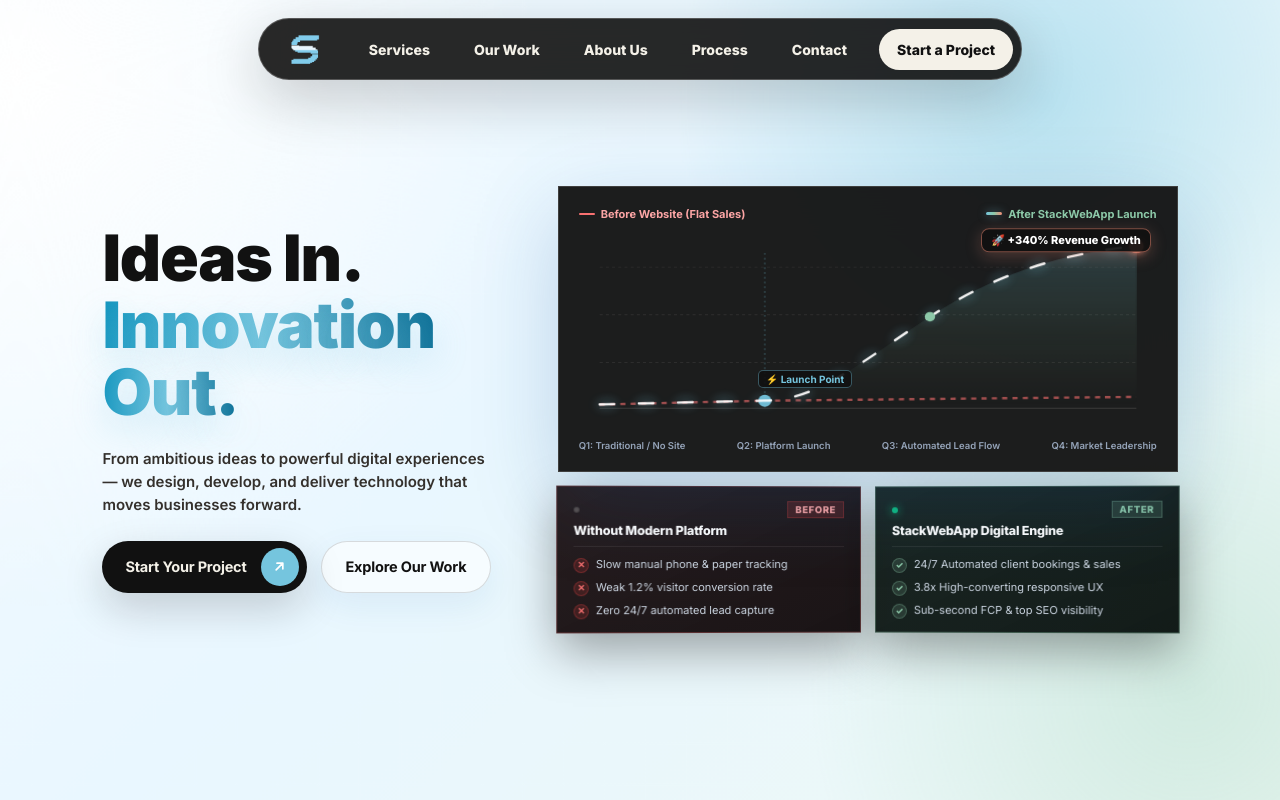
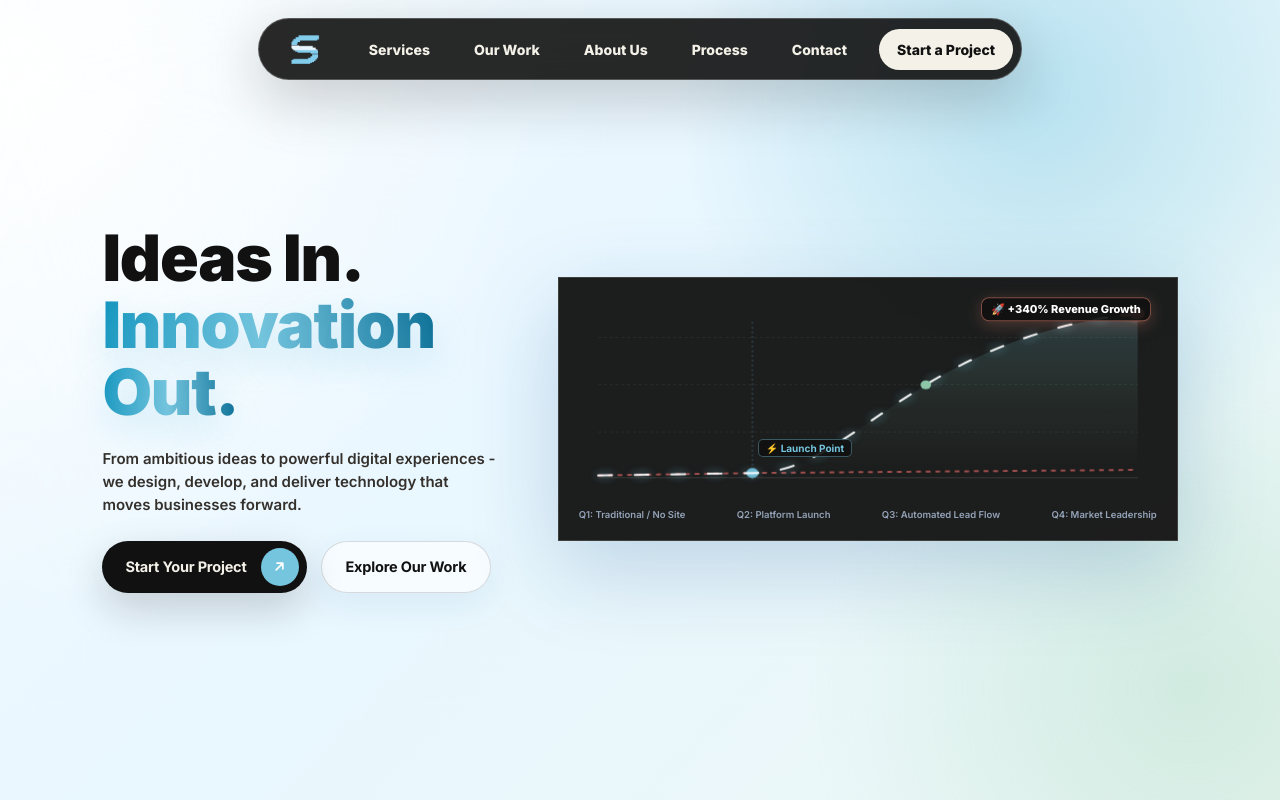
Before and after one commit to hariharan-developer-31/pg-website, a Next.js app: page / in a window 1280 px wide. Shown: the top 800 px of the page. Built offline with nearby package versions, Linux system fonts and the light colour scheme.

Commit message:
style: replace em dash with hyphen in hero lead text

```diff
--- a/app/page.jsx
+++ b/app/page.jsx
@@ -749,7 +749,7 @@ export default function Home() {
                 </h1>
 
                 <p className="hero-lead">
-                  From ambitious ideas to powerful digital experiences — we design, develop, and deliver technology that moves businesses forward.
+                  From ambitious ideas to powerful digital experiences - we design, develop, and deliver technology that moves businesses forward.
                 </p>
 
                 <div className="hero-actions">
@@ -774,26 +774,15 @@ export default function Home() {
                 </div>
               </div>
 
-              {/* Animated Business Growth Visualizer: Separated Architecture */}
+              {/* Animated Business Growth Visualizer: Prominent Standalone Showcase */}
               <div
                 className="hero-console growth-visualizer reveal"
-                aria-label="StackWebApp business growth and sales impact visualizer"
+                aria-label="Before Website vs After StackWebApp Launch revenue growth curve showing +340% Revenue Growth"
               >
-                {/* PART 1: Bigger Graph Showcase Device (Direct Single Layer) */}
+                {/* Bigger Graph Showcase Device with 12px Border Radius */}
                 <div className="growth-shell growth-chart-container">
-                  <div className="chart-legend">
-                    <div className="legend-item legend-before">
-                      <span className="legend-line line-before" />
-                      <span>Before Website (Flat Sales)</span>
-                    </div>
-                    <div className="legend-item legend-after">
-                      <span className="legend-line line-after" />
-                      <span>After StackWebApp Launch</span>
-                    </div>
-                  </div>
-
                   <div className="chart-svg-wrap">
-                    <svg viewBox="0 0 560 215" className="growth-svg" fill="none" preserveAspectRatio="none">
+                    <svg viewBox="0 0 600 260" className="growth-svg" fill="none" preserveAspectRatio="none">
                       <defs>
                         <linearGradient id="growthAreaGrad" x1="0" y1="0" x2="0" y2="1">
                           <stop offset="0%" stopColor="#75C5DE" stopOpacity="0.45" />
@@ -815,34 +804,34 @@ export default function Home() {
                         </filter>
                       </defs>
 
-                      {/* Subtle Grid Lines */}
-                      <line x1="20" y1="40" x2="540" y2="40" stroke="rgba(244, 241, 232, 0.08)" strokeDasharray="3 3" />
-                      <line x1="20" y1="90" x2="540" y2="90" stroke="rgba(244, 241, 232, 0.08)" strokeDasharray="3 3" />
-                      <line x1="20" y1="140" x2="540" y2="140" stroke="rgba(244, 241, 232, 0.08)" strokeDasharray="3 3" />
-                      <line x1="20" y1="188" x2="540" y2="188" stroke="rgba(244, 241, 232, 0.14)" />
+                      {/* Subtle Horizontal Grid Lines */}
+                      <line x1="20" y1="50" x2="580" y2="50" stroke="rgba(244, 241, 232, 0.08)" strokeDasharray="3 3" />
+                      <line x1="20" y1="110" x2="580" y2="110" stroke="rgba(244, 241, 232, 0.08)" strokeDasharray="3 3" />
+                      <line x1="20" y1="170" x2="580" y2="170" stroke="rgba(244, 241, 232, 0.08)" strokeDasharray="3 3" />
+                      <line x1="20" y1="228" x2="580" y2="228" stroke="rgba(244, 241, 232, 0.14)" />
 
                       {/* Growth Gradient Area */}
                       <path
-                        d="M 20 184 L 180 180 C 230 180, 270 142, 340 92 C 410 42, 480 24, 540 18 L 540 188 L 20 188 Z"
+                        d="M 20 225 L 180 222 C 240 222, 280 170, 360 110 C 440 50, 520 26, 580 20 L 580 230 L 20 230 Z"
                         fill="url(#growthAreaGrad)"
                         className="growth-fill-path"
                       />
 
                       {/* Before Website Flat Baseline (Dashed Red/Muted) */}
                       <path
-                        d="M 20 184 L 180 180 L 540 176"
+                        d="M 20 225 L 180 222 L 580 218"
                         stroke="rgba(248, 113, 113, 0.6)"
                         strokeWidth="2.5"
                         strokeDasharray="5 5"
                       />
 
                       {/* Launch Event Dividing Line & Marker */}
-                      <line x1="180" y1="25" x2="180" y2="188" stroke="rgba(117, 197, 222, 0.35)" strokeDasharray="2 3" />
-                      <circle cx="180" cy="180" r="6" fill="#75C5DE" className="launch-pulse-node" />
+                      <line x1="180" y1="30" x2="180" y2="230" stroke="rgba(117, 197, 222, 0.35)" strokeDasharray="3 3" />
+                      <circle cx="180" cy="222" r="6" fill="#75C5DE" className="launch-pulse-node" />
 
                       {/* After Website / Web App Surge Curve */}
                       <path
-                        d="M 20 184 L 180 180 C 230 180, 270 142, 340 92 C 410 42, 480 24, 540 18"
+                        d="M 20 225 L 180 222 C 240 222, 280 170, 360 110 C 440 50, 520 26, 580 20"
                         stroke="url(#growthLineGrad)"
                         strokeWidth="3.5"
                         strokeLinecap="round"
@@ -852,7 +841,7 @@ export default function Home() {
 
                       {/* Running Telemetry Stream (Active on Scroll or Auto on Desktop) */}
                       <path
-                        d="M 20 184 L 180 180 C 230 180, 270 142, 340 92 C 410 42, 480 24, 540 18"
+                        d="M 20 225 L 180 222 C 240 222, 280 170, 360 110 C 440 50, 520 26, 580 20"
                         stroke="#ffffff"
                         strokeWidth="2.5"
                         strokeLinecap="round"
@@ -860,8 +849,8 @@ export default function Home() {
                       />
 
                       {/* Active Growth Nodes */}
-                      <circle cx="340" cy="92" r="5" fill="#8CC8A8" className="growth-node" />
-                      <circle cx="540" cy="18" r="7" fill="#F08C76" className="growth-peak-node" />
+                      <circle cx="360" cy="110" r="5.5" fill="#8CC8A8" className="growth-node" />
+                      <circle cx="580" cy="20" r="7.5" fill="#F08C76" className="growth-peak-node" />
                     </svg>
 
                     {/* Callout Badges inside chart */}
@@ -878,59 +867,6 @@ export default function Home() {
                     <span>Q2: Platform Launch</span>
                     <span>Q3: Automated Lead Flow</span>
                     <span>Q4: Market Leadership</span>
-                  </div>
-                </div>
-
-                {/* PART 2 & 3: Below Graph At Center — Left & Right Animative Tablets */}
-                <div className="tablet-comparison-row">
-                  {/* Left Tablet: BEFORE */}
-                  <div className="comparison-tablet tablet-before before-card">
-                    <div className="tablet-header comparison-badge before-badge">
-                      <div className="tablet-status">
-                        <span className="tablet-camera" />
-                        <span className="tablet-badge-pill">BEFORE</span>
-                      </div>
-                      <b className="tablet-title">Without Modern Platform</b>
-                    </div>
-                    <ul className="tablet-points comparison-list">
-                      <li>
-                        <span className="point-icon icon-x">✕</span>
-                        <span>Slow manual phone &amp; paper tracking</span>
-                      </li>
-                      <li>
-                        <span className="point-icon icon-x">✕</span>
-                        <span>Weak 1.2% visitor conversion rate</span>
-                      </li>
-                      <li>
-                        <span className="point-icon icon-x">✕</span>
-                        <span>Zero 24/7 automated lead capture</span>
-                      </li>
-                    </ul>
-                  </div>
-
-                  {/* Right Tablet: AFTER */}
-                  <div className="comparison-tablet tablet-after after-card">
-                    <div className="tablet-header comparison-badge after-badge">
-                      <div className="tablet-status">
-                        <span className="tablet-camera camera-live" />
-                        <span className="tablet-badge-pill">AFTER</span>
-                      </div>
-                      <b className="tablet-title">StackWebApp Digital Engine</b>
-                    </div>
-                    <ul className="tablet-points comparison-list">
-                      <li>
-                        <span className="point-icon icon-check">✓</span>
-                        <span>24/7 Automated client bookings &amp; sales</span>
-                      </li>
-                      <li>
-                        <span className="point-icon icon-check">✓</span>
-                        <span>3.8x High-converting responsive UX</span>
-                      </li>
-                      <li>
-                        <span className="point-icon icon-check">✓</span>
-                        <span>Sub-second FCP &amp; top SEO visibility</span>
-                      </li>
-                    </ul>
                   </div>
                 </div>
               </div>
```
